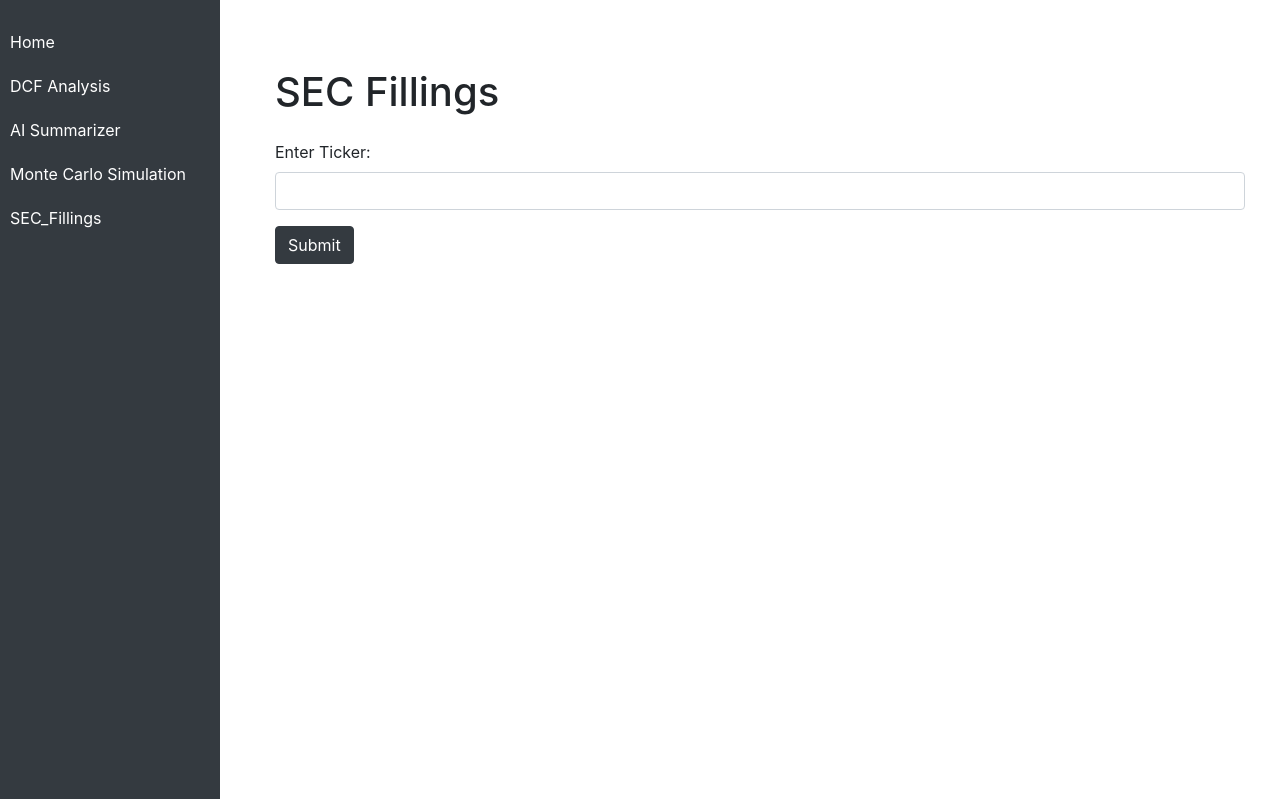
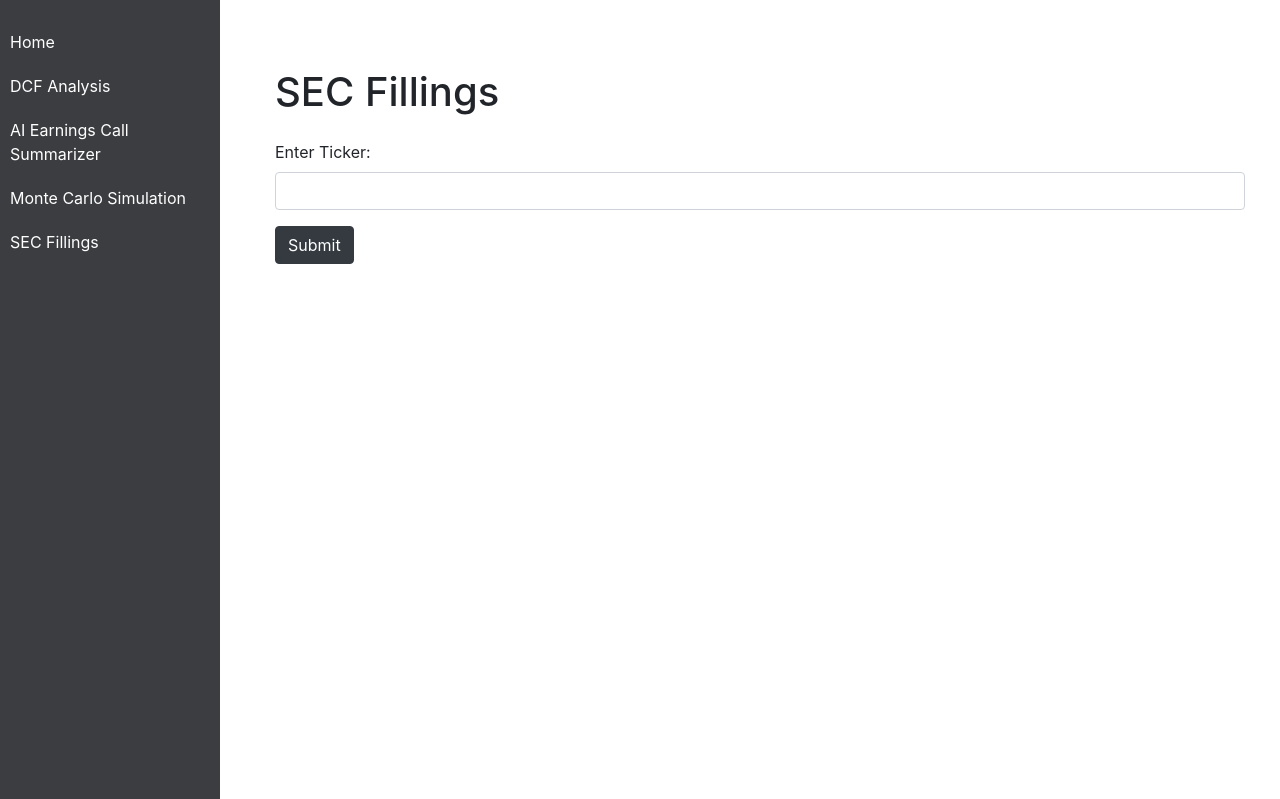
Before and after one commit to JayadityaVetsa/FinancialTools, a Flask app: page /SEC_Fillings in a window 1280 px wide. Run offline with Flask 3, Linux system fonts and the light colour scheme; some libraries are stand-ins or nearby versions.

Commit message:
Update base.html

```diff
--- a/templates/base.html
+++ b/templates/base.html
@@ -12,7 +12,7 @@
             top: 0;
             left: 0;
             width: 220px;
-            background: #343a40;
+            background: #3b3d40;
             padding-top: 20px;
         }
         .sidebar a {
@@ -35,9 +35,9 @@
     <div class="sidebar">
         <a href="/">Home</a>
         <a href="/dcf-analysis">DCF Analysis</a>
-        <a href="/ai-summarizer">AI Summarizer</a>
+        <a href="/ai-summarizer">AI Earnings Call Summarizer</a>
         <a href="/monte-carlo">Monte Carlo Simulation</a>
-        <a href="/SEC_Fillings">SEC_Fillings</a>
+        <a href="/SEC_Fillings">SEC Fillings</a>
     </div>
     <div class="content">
         {% block content %}{% endblock %}
```
